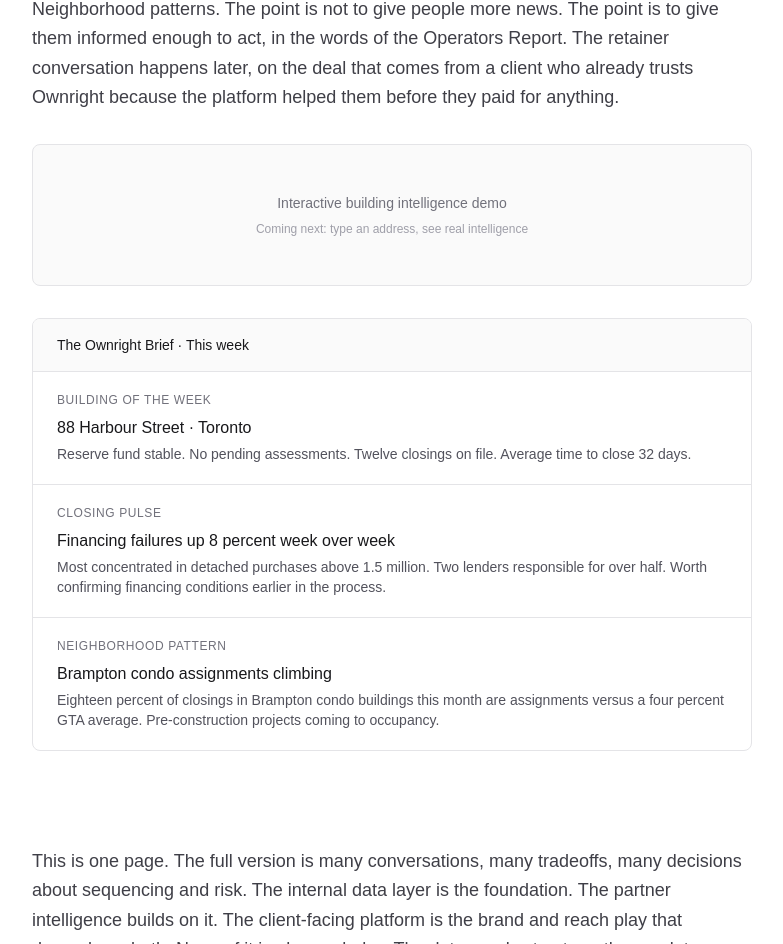
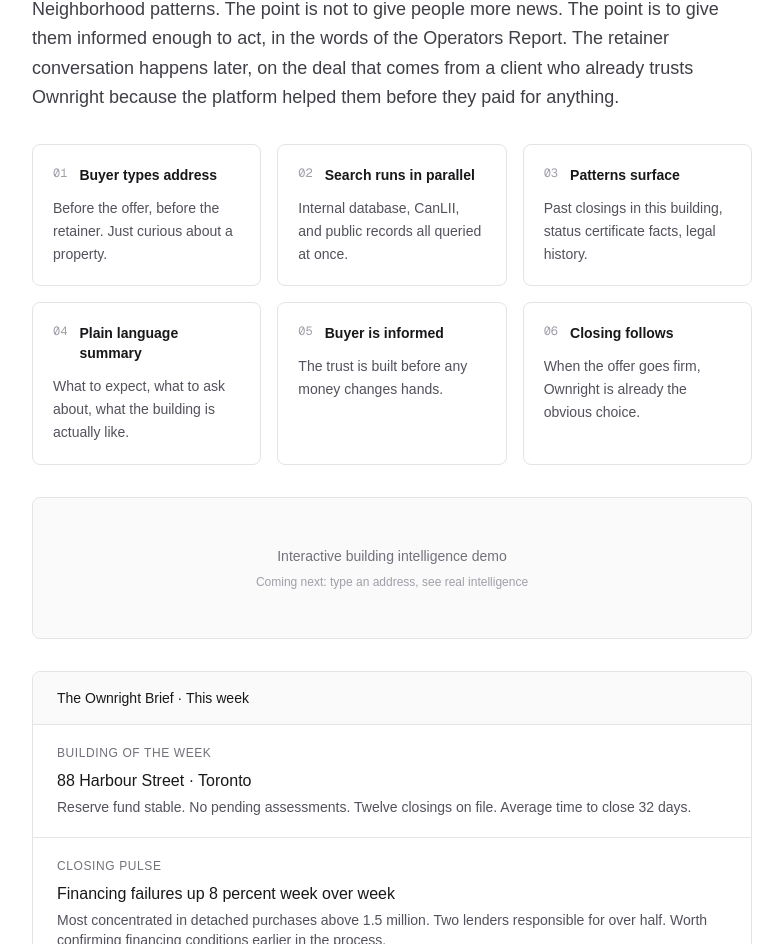
Before and after one commit to bfntosi/ownright-app, a Next.js app: page /notes in a window 1280 px wide. Shown: the part 4472-5416 px from the top of the page, without its empty margins (248-1031 px from the left). Built offline with nearby package versions, Linux system fonts and the light colour scheme.

Commit message:
Add client flow cards for section 4

```diff
--- a/src/app/notes/page.tsx
+++ b/src/app/notes/page.tsx
@@ -1,6 +1,7 @@
 import SystemMap from "@/components/SystemMap";
 import InternalFlow from "@/components/InternalFlow";
 import PartnerFlow from "@/components/PartnerFlow";
+import ClientFlow from "@/components/ClientFlow";
 
 export const metadata = {
   title: "Notes",
@@ -179,11 +180,16 @@
     Most clients meet a lawyer when the deal is firm. That timing has always been about retainers and liability, not about when the client actually needs the information. By the time the lawyer is in the picture, the offer is written, the deposit is on the table, and the room for adjustment is narrow. A different version of this puts the data in the client&apos;s hands earlier. They type the address they are about to make an offer on. The system pulls everything Ownright knows about that building, every past closing pattern, every status certificate fact in the database, every relevant CanLII case involving the property or the condo corporation. The output is plain language. Average closing complications for this building. Reserve fund history. Recent litigation. Things to ask about before writing the offer. None of this is legal advice. It is what every buyer should be able to see before signing anything. The platform also keeps buyers and sellers informed between transactions, with weekly publications drawn from the same data. Building of the week. Closing pulse. Neighborhood patterns. The point is not to give people more news. The point is to give them informed enough to act, in the words of the Operators Report. The retainer conversation happens later, on the deal that comes from a client who already trusts Ownright because the platform helped them before they paid for anything.
   </p>
 
-  {/* Building intelligence demo placeholder */}
-  <div className="mb-8 p-12 border border-zinc-200 dark:border-zinc-800 rounded-lg bg-zinc-50 dark:bg-zinc-900 text-center">
-    <p className="text-sm text-zinc-500 dark:text-zinc-400 mb-2">Interactive building intelligence demo</p>
-    <p className="text-xs text-zinc-400 dark:text-zinc-500">Coming next: type an address, see real intelligence</p>
-  </div>
+  {/* Client flow */}
+<div className="mb-8">
+  <ClientFlow />
+</div>
+
+{/* Building intelligence demo placeholder */}
+<div className="mb-8 p-12 border border-zinc-200 dark:border-zinc-800 rounded-lg bg-zinc-50 dark:bg-zinc-900 text-center">
+  <p className="text-sm text-zinc-500 dark:text-zinc-400 mb-2">Interactive building intelligence demo</p>
+  <p className="text-xs text-zinc-400 dark:text-zinc-500">Coming next: type an address, see real intelligence</p>
+</div>
 
   {/* Publication preview */}
   <div className="rounded-lg border border-zinc-200 dark:border-zinc-800 bg-white dark:bg-zinc-900 overflow-hidden">
--- /dev/null
+++ b/src/components/ClientFlow.tsx
@@ -0,0 +1,61 @@
+"use client";
+
+const steps = [
+  {
+    number: "01",
+    title: "Buyer types address",
+    description: "Before the offer, before the retainer. Just curious about a property.",
+  },
+  {
+    number: "02",
+    title: "Search runs in parallel",
+    description: "Internal database, CanLII, and public records all queried at once.",
+  },
+  {
+    number: "03",
+    title: "Patterns surface",
+    description: "Past closings in this building, status certificate facts, legal history.",
+  },
+  {
+    number: "04",
+    title: "Plain language summary",
+    description: "What to expect, what to ask about, what the building is actually like.",
+  },
+  {
+    number: "05",
+    title: "Buyer is informed",
+    description: "The trust is built before any money changes hands.",
+  },
+  {
+    number: "06",
+    title: "Closing follows",
+    description: "When the offer goes firm, Ownright is already the obvious choice.",
+  },
+];
+
+export default function ClientFlow() {
+  return (
+    <div className="w-full">
+      <div className="grid grid-cols-1 md:grid-cols-2 lg:grid-cols-3 gap-4">
+        {steps.map((step) => (
+          <div
+            key={step.number}
+            className="rounded-lg border border-zinc-200 dark:border-zinc-800 bg-white dark:bg-zinc-900 p-5 hover:border-zinc-400 dark:hover:border-zinc-600 transition-colors"
+          >
+            <div className="flex items-start gap-3 mb-3">
+              <span className="text-xs font-mono text-zinc-400 dark:text-zinc-500">
+                {step.number}
+              </span>
+              <h3 className="text-sm font-semibold text-zinc-900 dark:text-zinc-50">
+                {step.title}
+              </h3>
+            </div>
+            <p className="text-sm text-zinc-600 dark:text-zinc-400 leading-relaxed">
+              {step.description}
+            </p>
+          </div>
+        ))}
+      </div>
+    </div>
+  );
+}
```
